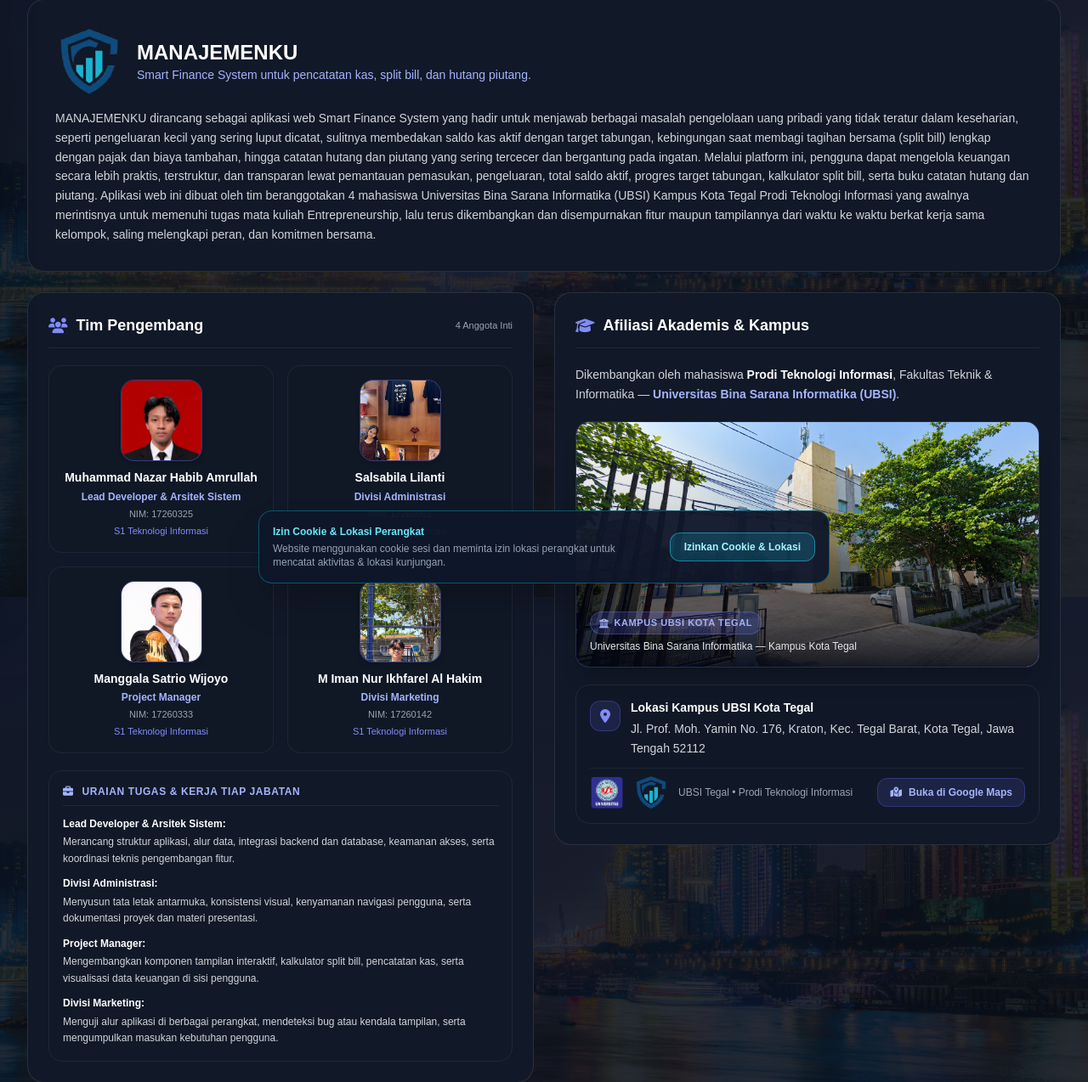
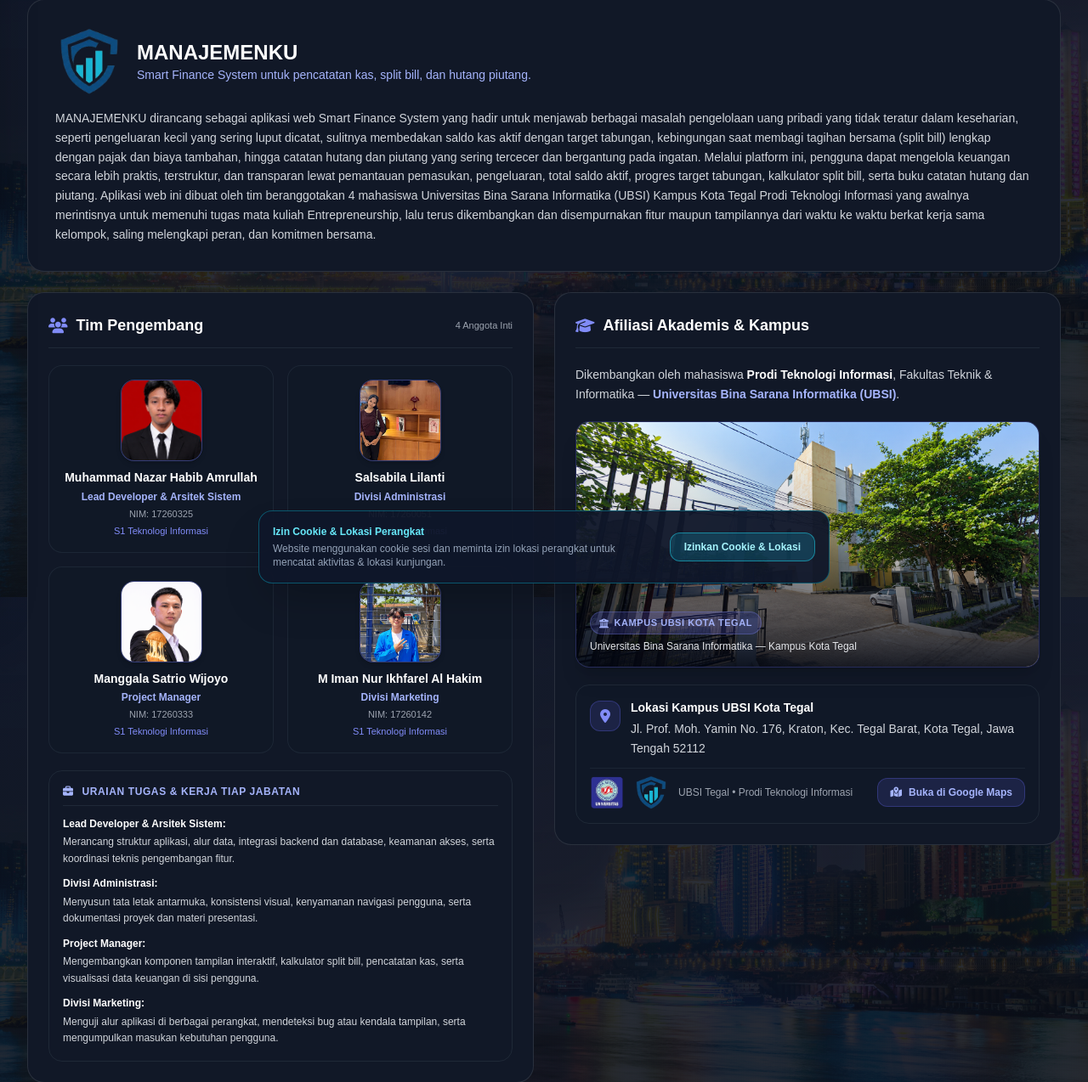
Before and after one commit to nazaramru08-cyber/Manajemenku, a Flask app: page /tentang-kami in a window 1280 px wide. Shown: the part 97-1371 px from the top of the page at 85% size. Run offline with Flask 3, Linux system fonts and the light colour scheme; some libraries are stand-ins or nearby versions.

Commit message:
Update tentang_kami.html

```diff
--- a/templates/tentang_kami.html
+++ b/templates/tentang_kami.html
@@ -140,7 +140,7 @@
                             <!-- Anggota 1 -->
                             <div class="bg-gray-900/75 border border-gray-800/90 rounded-2xl p-4 flex flex-col items-center text-center space-y-2.5">
                                 <div class="w-24 h-24 rounded-2xl overflow-hidden border border-indigo-500/35 bg-gray-800 shadow-md">
-                                    <img src="{{ url_for('static', filename='Habib_TI.png') }}" alt="Foto Muhammad Nazar Habib Amrullah" class="w-full h-full object-cover object-top">
+                                    <img src="{{ url_for('static', filename='Habib_TI.png') }}" alt="Foto Muhammad Nazar Habib Amrullah" class="w-full h-full object-cover">
                                 </div>
                                 <div class="space-y-1">
                                     <h3 class="text-sm font-bold text-white leading-snug">Muhammad Nazar Habib Amrullah</h3>
@@ -153,7 +153,7 @@
                             <!-- Anggota 2 -->
                             <div class="bg-gray-900/75 border border-gray-800/90 rounded-2xl p-4 flex flex-col items-center text-center space-y-2.5">
                                 <div class="w-24 h-24 rounded-2xl overflow-hidden border border-indigo-500/35 bg-gray-800 shadow-md">
-                                    <img src="{{ url_for('static', filename='Salsabila.jpeg') }}" alt="Foto Salsabila Lilanti" class="w-full h-full object-cover object-top">
+                                    <img src="{{ url_for('static', filename='Salsabila.jpeg') }}" alt="Foto Salsabila Lilanti" class="w-full h-full object-cover">
                                 </div>
                                 <div class="space-y-1">
                                     <h3 class="text-sm font-bold text-white leading-snug">Salsabila Lilanti</h3>
@@ -163,7 +163,7 @@
                                 </div>
                             </div>
 
-                            <!-- Anggota 3 -->
+                            <!-- Anggota 3 (Hanya Foto Manggala yang disesuaikan ke bagian kepala-dada) -->
                             <div class="bg-gray-900/75 border border-gray-800/90 rounded-2xl p-4 flex flex-col items-center text-center space-y-2.5">
                                 <div class="w-24 h-24 rounded-2xl overflow-hidden border border-indigo-500/35 bg-gray-800 shadow-md">
                                     <img src="{{ url_for('static', filename='Manggala.png') }}" alt="Foto Manggala Satrio Wijoyo" class="w-full h-full object-cover object-top">
@@ -179,7 +179,7 @@
                             <!-- Anggota 4 -->
                             <div class="bg-gray-900/75 border border-gray-800/90 rounded-2xl p-4 flex flex-col items-center text-center space-y-2.5">
                                 <div class="w-24 h-24 rounded-2xl overflow-hidden border border-indigo-500/35 bg-gray-800 shadow-md">
-                                    <img src="{{ url_for('static', filename='Farel.jpeg') }}" alt="Foto M Iman Nur Ikhfarel Al Hakim" class="w-full h-full object-cover object-top">
+                                    <img src="{{ url_for('static', filename='Farel.jpeg') }}" alt="Foto M Iman Nur Ikhfarel Al Hakim" class="w-full h-full object-cover">
                                 </div>
                                 <div class="space-y-1">
                                     <h3 class="text-sm font-bold text-white leading-snug">M Iman Nur Ikhfarel Al Hakim</h3>
@@ -318,11 +318,13 @@
         }
 
         function openPremiumModal() {
-            document.getElementById('modalPremium').classList.remove('hidden');
+            const modal = document.getElementById('modalPremium');
+            if (modal) modal.classList.remove('hidden');
         }
 
         function closePremiumModal() {
-            document.getElementById('modalPremium').classList.add('hidden');
+            const modal = document.getElementById('modalPremium');
+            if (modal) modal.classList.add('hidden');
         }
 
         async function simulatePaymentSuccess() {
```
